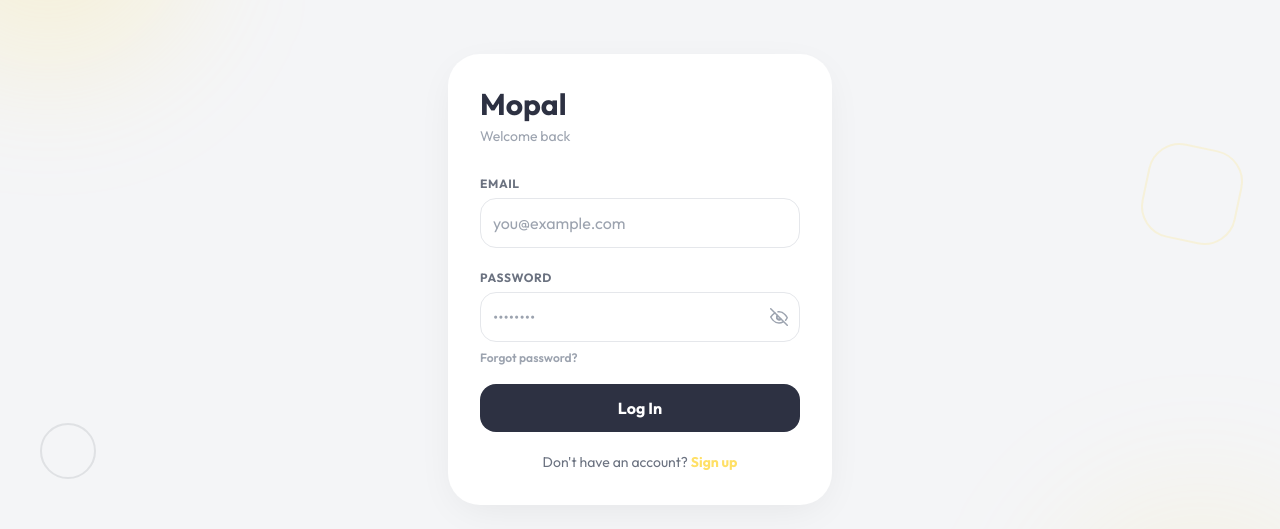
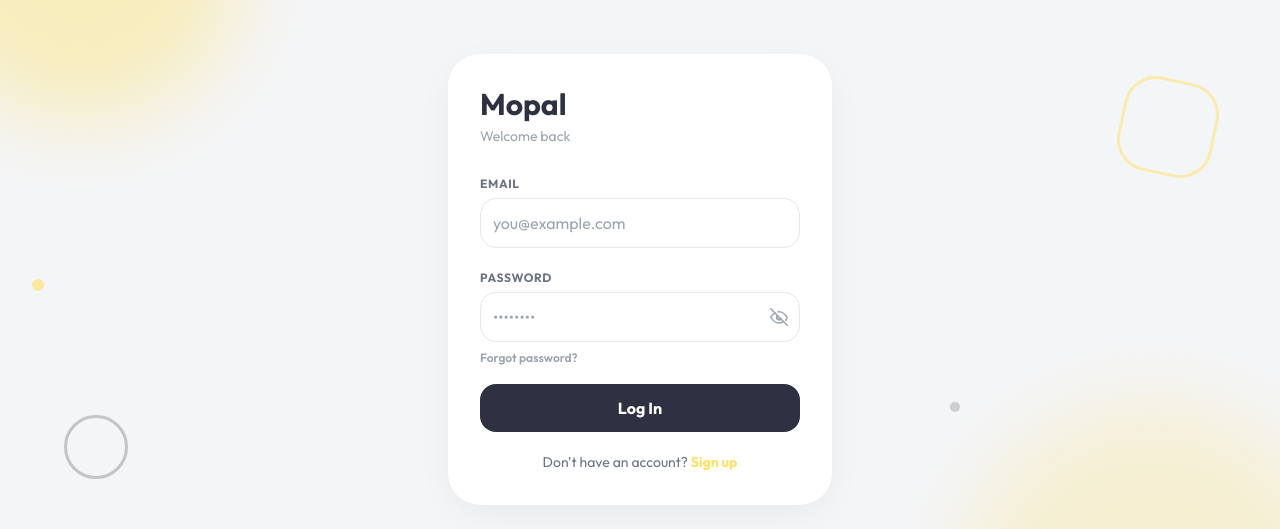
Before and after one commit to UsmanArazak/Vex, a React (Vite) app: page / in a window 1280 px wide. Shown: the part 121-650 px from the top of the page. Built offline with nearby package versions, Linux system fonts and the light colour scheme; no server answers.

Commit message:
Increase visibility of Auth page background decoration (opacity, size, added small dots), visible on mobile too not just desktop

```diff
--- a/src/pages/Auth.jsx
+++ b/src/pages/Auth.jsx
@@ -69,11 +69,13 @@ const Auth = () => {
 
   return (
     <div className="min-h-screen flex items-center justify-center bg-brand-gray dark:bg-brand-dark p-6 relative overflow-hidden">
-      {/* Simple background decoration */}
-      <div className="absolute -top-24 -left-24 w-72 h-72 bg-brand-gold/20 rounded-full blur-3xl pointer-events-none" />
-      <div className="absolute -bottom-32 -right-20 w-80 h-80 bg-brand-gold/10 rounded-full blur-3xl pointer-events-none" />
-      <div className="absolute top-1/3 right-10 w-24 h-24 border-2 border-brand-gold/20 rounded-3xl rotate-12 hidden md:block pointer-events-none" />
-      <div className="absolute bottom-1/4 left-10 w-14 h-14 border-2 border-brand-charcoal/10 dark:border-white/10 rounded-full hidden md:block pointer-events-none" />
+      {/* Background decoration */}
+      <div className="absolute -top-20 -left-20 w-80 h-80 bg-brand-gold/40 rounded-full blur-2xl pointer-events-none" />
+      <div className="absolute -bottom-28 -right-16 w-96 h-96 bg-brand-gold/25 rounded-full blur-2xl pointer-events-none" />
+      <div className="absolute top-1/4 right-6 md:right-16 w-16 h-16 md:w-24 md:h-24 border-[3px] border-brand-gold/50 rounded-3xl rotate-12 pointer-events-none" />
+      <div className="absolute bottom-1/4 left-6 md:left-16 w-10 h-10 md:w-16 md:h-16 border-[3px] border-brand-charcoal/25 dark:border-white/25 rounded-full pointer-events-none" />
+      <div className="absolute top-1/2 left-8 w-3 h-3 bg-brand-gold/60 rounded-full hidden md:block pointer-events-none" />
+      <div className="absolute bottom-1/3 right-1/4 w-2.5 h-2.5 bg-brand-charcoal/20 dark:bg-white/20 rounded-full hidden md:block pointer-events-none" />
 
       <div className="w-full max-w-sm bg-white dark:bg-brand-darkCard rounded-3xl shadow-soft p-8 relative z-10">
         <h1 className="text-3xl font-bold text-brand-charcoal dark:text-white mb-1">Mopal</h1>
```
